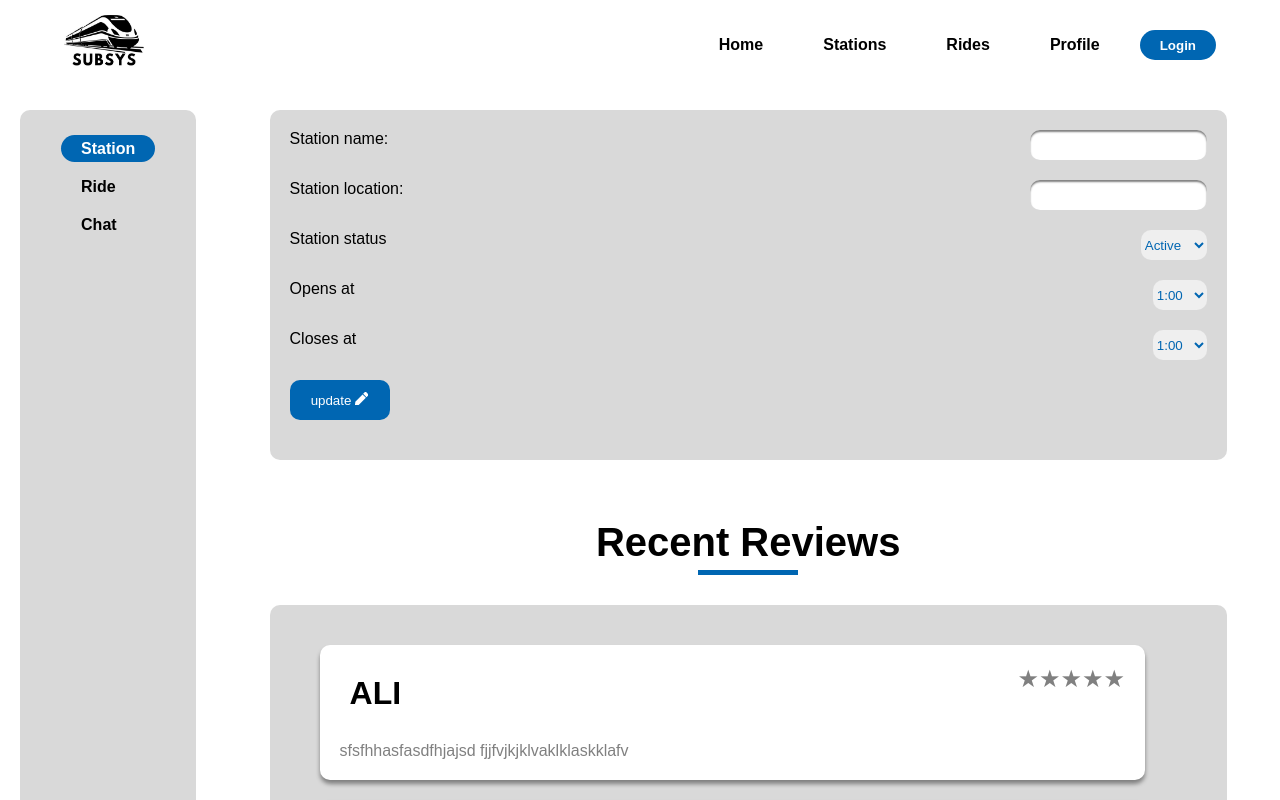
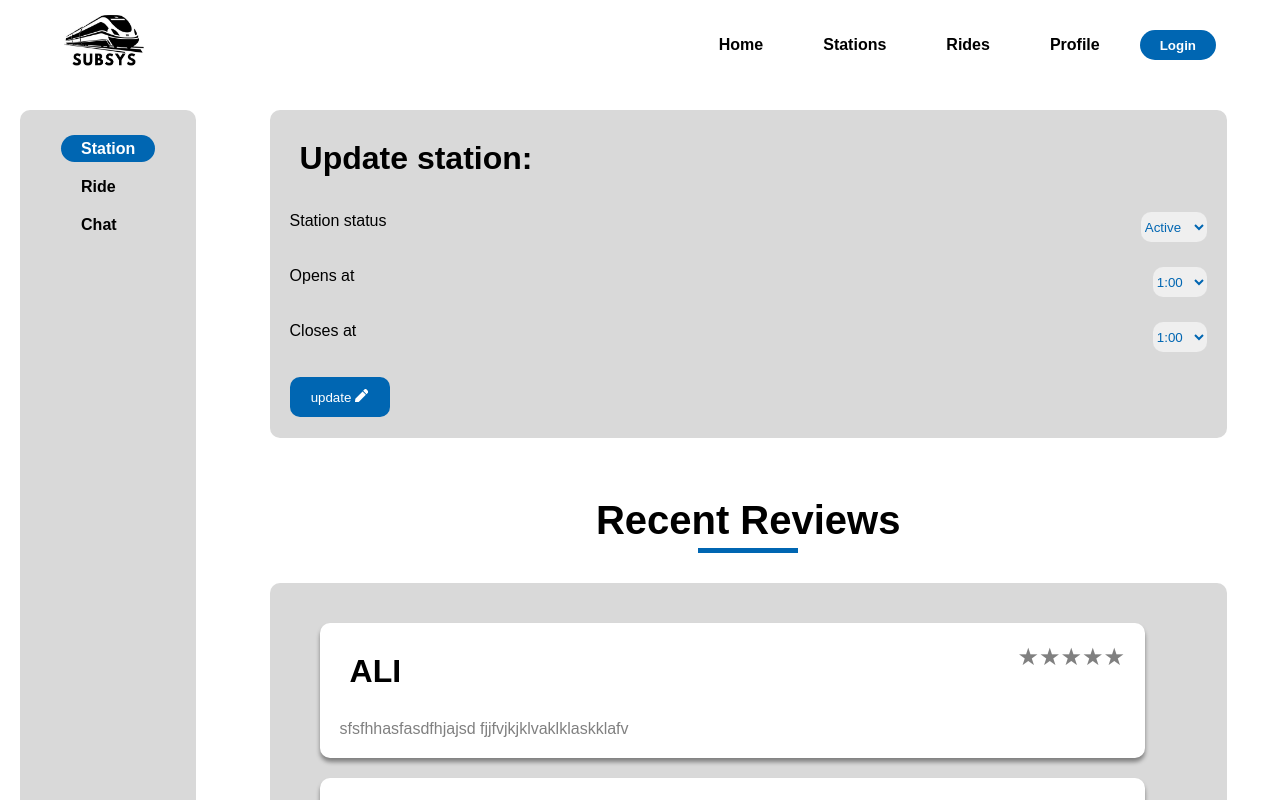
Before and after one commit to AhmadHandoush/Subway-System, a React (Create React App) app in the folder front-end/: page /Manager/Station in a window 1280 px wide. Shown: the top 800 px of the page. Built offline with nearby package versions, Linux system fonts and the light colour scheme.

Commit message:
fixed some issues

```diff
--- a/front-end/src/Components/rideCard/index.css
+++ b/front-end/src/Components/rideCard/index.css
@@ -2,7 +2,7 @@
   height: fit-content;
   margin-top: 20px;
   max-width: 90%;
-  min-width: 300px;
+  min-width: 40%;
   margin: 10px;
   background-color: white;
   border-radius: 10px;
--- a/front-end/src/Components/rideCard/index.jsx
+++ b/front-end/src/Components/rideCard/index.jsx
@@ -1,17 +1,15 @@
 import "./index.css";
 
-const RideCard = ({ imageSource, rideId, arrival, departure }) => {
+const RideCard = ({ rideId, arrival, departure }) => {
   return (
-    <div className="ride-card flex half-width">
-      <img src={imageSource} alt="" className="half-width" />
-
+    <div className="ride-card flex full-width">
       <div className="info flex center column full-width">
         <h1>
           Ride <span></span>
           {rideId}
         </h1>
-        <h2>departs: {departure}</h2>
-        <h2>arrives: {arrival}</h2>
+        <h2>departure: {departure}</h2>
+        <h2>arrival: {arrival}</h2>
       </div>
     </div>
   );
--- a/front-end/src/pages/Manager/Station/index.css
+++ b/front-end/src/pages/Manager/Station/index.css
@@ -1,12 +1,12 @@
 .update-station {
   width: 90%;
-  height: 350px;
+  height: 328px;
   box-sizing: border-box;
   padding: 20px;
-  gap: 20px;
+  gap: 25px;
   margin-top: 20px;
   border-radius: 10px;
-  overflow:scroll;
+  overflow: scroll;
   margin-bottom: 20px;
 }
 
@@ -29,8 +29,8 @@
   border: none;
 }
 
-.update-station::-webkit-scrollbar{
-    display: none;
+.update-station::-webkit-scrollbar {
+  display: none;
 }
 
 .update-btn {
@@ -41,5 +41,5 @@
 }
 
 h1 {
-  margin:10px;
+  margin: 10px;
 }
--- a/front-end/src/pages/Manager/Station/index.jsx
+++ b/front-end/src/pages/Manager/Station/index.jsx
@@ -6,8 +6,7 @@ import Title from "../../Home/components/Title";
 
 
 const Station = () => {
-  const [stationName, setStationName] = useState("");
-  const [stationLocation, setStationLocation] = useState("");
+
   const [stationStatus, setStationStatus] = useState("");
   const [stationOpen, setStationOpen] = useState("");
   const [stationClose, setStationClose] = useState("");
@@ -19,24 +18,7 @@ const Station = () => {
   return (
     <div className="station flex center column full-width">
       <div className="update-station flex bg-secondary full-width column">
-        <div className="flex between">
-          <label htmlFor="name"> Station name:</label>
-          <input
-            type="text "
-            id="name"
-            onChange={(e) => setStationName(e.target.value)}
-          />
-        </div>
-
-        <div className="flex between">
-          <label htmlFor="location"> Station location:</label>
-          <input
-            type="text "
-            id="location"
-            onChange={(e) => setStationLocation(e.target.value)}
-          />
-        </div>
-
+        <h1>Update station:</h1>
         <div className="flex select between">
           <label htmlFor="status">Station status</label>
           <select
```
